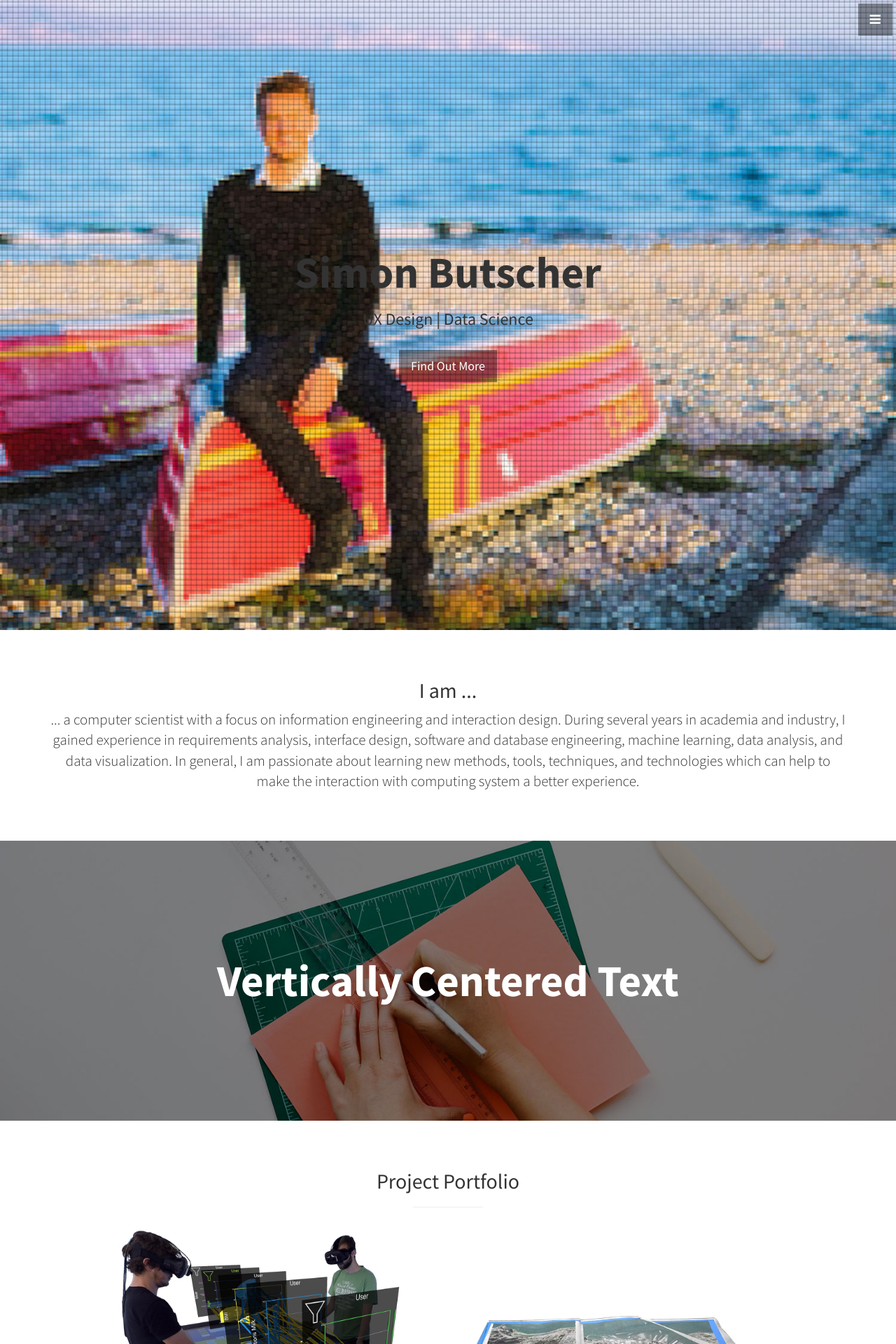
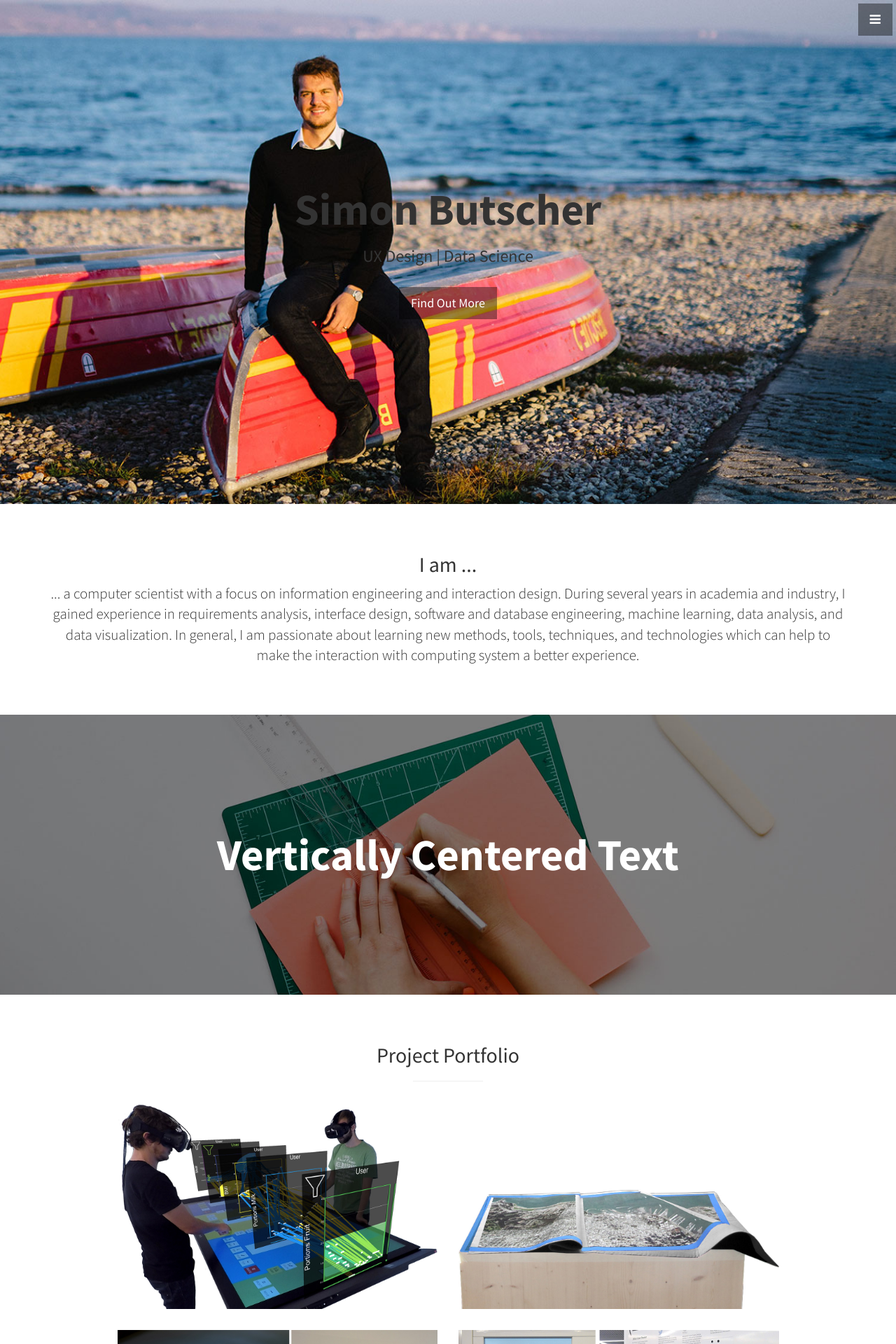
Before and after one commit to SimonButscher/home, a Jekyll site: the page built from index.html, in a window 1280 px wide. Shown: the top 1920 px of the page at 70% size. Built offline with Jekyll 4.4.1, drawn with Linux system fonts in a browser that asks for light colours.

Commit message:
Update stylish-portfolio.css

```diff
--- a/css/stylish-portfolio.css
+++ b/css/stylish-portfolio.css
@@ -154,8 +154,8 @@
     display: table;
     position: relative;
     width: 100%;
-    height: 100%;
-    background: url(../img/bg_header_2_3.jpg) no-repeat center center scroll;
+    height: 80%;
+    background: url(../img/bg_header_2_2.jpg) no-repeat center center scroll;
     -webkit-background-size: cover;
     -moz-background-size: cover;
     background-size: cover;
```
